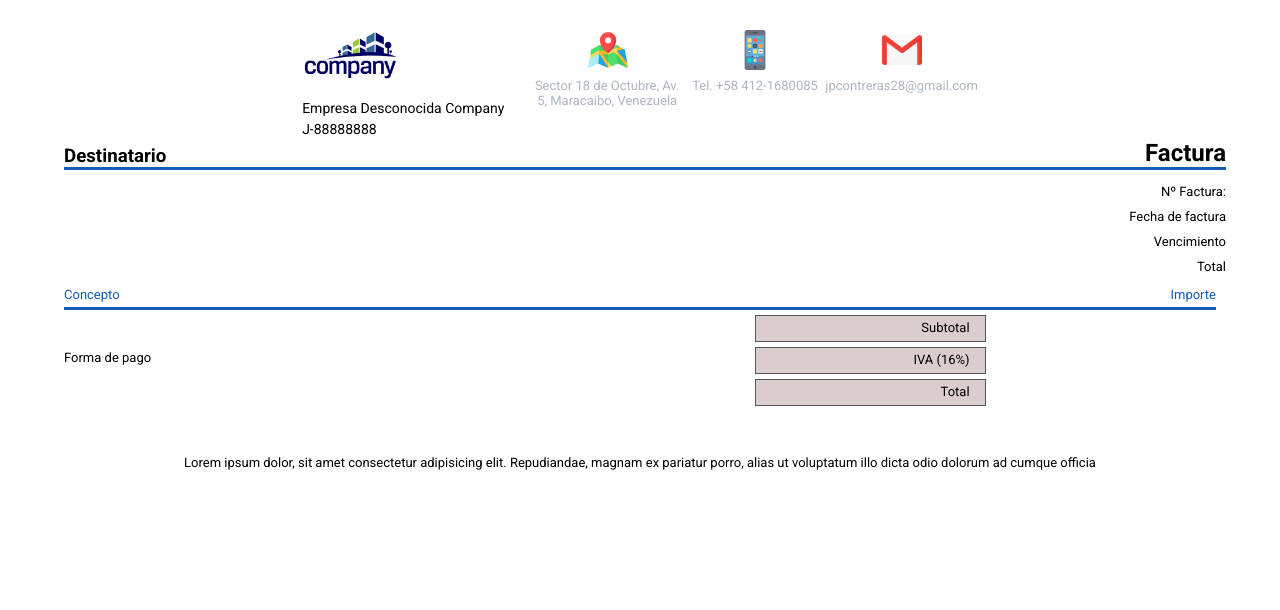
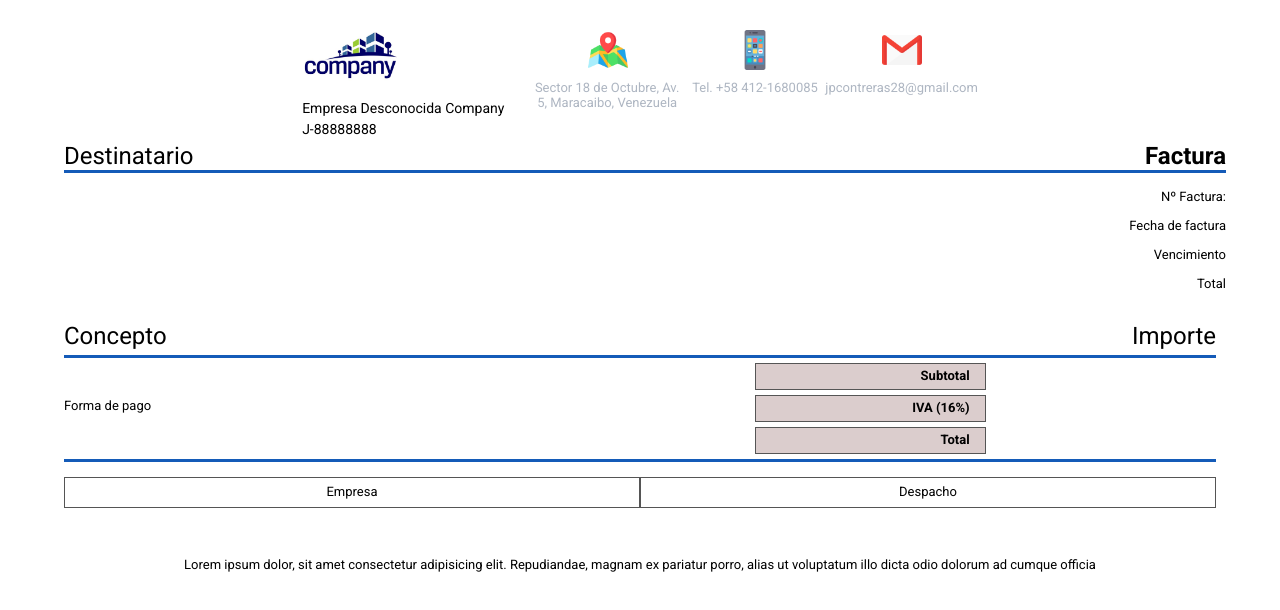
Before and after one commit to JPuente25/billing_for_business, a website: page factura.html in a window 1280 px wide. Drawn offline with Linux system fonts and the light colour scheme.

Commit message:
Cambios menores

```diff
--- a/factura.html
+++ b/factura.html
@@ -88,8 +88,8 @@
             <section class="factura__articulos">
 
                 <div class="articulos__header">
-                    <p class="align-left">Concepto</p>
-                    <p class="align-right">Importe</p>
+                    <h3 class="align-left">Concepto</h3>
+                    <h3 class="align-right">Importe</h3>
                 </div>
 
                 <div class="articulos__container"></div>
@@ -114,6 +114,27 @@
             </section><!--factura__monto-->
         </main>
 
+        <div class="linea"></div>
+
+        <div class="factura__empresa">
+            <section class="factura__uno  factura__copia">
+                <div class="empresa__detalles"></div>
+                <div class="empresa__articulos">
+                </div>
+                <div class="empresa__detalles2">
+                    <p>Empresa</p>
+                </div>
+            </section>
+
+            <section class="factura__dos factura__copia">
+                <div class="empresa__detalles"></div>
+                <div class="empresa__articulos"></div>
+                <div class="empresa__detalles2">
+                    <p>Despacho</p>
+                </div>
+            </section>
+        </div>
+
             <footer class="footer">
                 <p>
                     Lorem ipsum dolor, sit amet consectetur adipisicing elit. Repudiandae, magnam ex
--- a/src/css/styles.css
+++ b/src/css/styles.css
@@ -38,6 +38,17 @@ h1{
    font-size: 45px;
    font-weight: bold;
 }
+
+h2{
+    font-size: 24px;
+    font-weight: bold;
+ }
+
+ h3{
+    font-size: 24px;
+    font-weight: 400;
+    margin-bottom: 5px;
+ }
 
 p{
     text-align: center;
--- a/src/css/styles_factura.css
+++ b/src/css/styles_factura.css
@@ -16,7 +16,8 @@
 
 p{
     font-size: 13px;
-    margin:5px 0;
+    margin:7px 0;
+    font-weight: 400;
 }
 
 .no-padding{
@@ -63,6 +64,7 @@ p{
     display: grid;
     grid: 20% 80% / 50% 50%;
     gap:1rem;
+    font-size: 20px;
 }
 
 .destinatario__header{
@@ -88,7 +90,7 @@ p{
     margin-top:0rem;
     display:grid;
     grid-template-columns: 50% 50%;
-    color:var(--azul);
+    color:var(--negro);
     border-bottom: 3px solid var(--azul);
 }
 
@@ -135,14 +137,15 @@ p{
 .monto__caja p{
     background-color: var(--grisClaro);
     height: max-content;
+    font-weight: 700;
 }
 
 .linea{
     border-top: 3px solid var(--azul);
-    margin:0;
+    margin:5px 0;
 }
 
-.factura__proinca{
+.factura__empresa{
     display:flex;
     margin:1.5rem 0 0.5rem 0;
 }
@@ -152,13 +155,13 @@ p{
     border: 1px solid var(--grisOscuro);
 }
 
-.proinca__detalles{
+.empresa__detalles{
     display:flex;
     justify-content: space-between;
     padding:0 1rem 0 1rem;
 }
 
-.proinca__detalles2{
+.empresa__detalles2{
     display:flex;
     justify-content:space-around;
 }
```
Also changed, not shown: index.html (+7 -7 lines).
